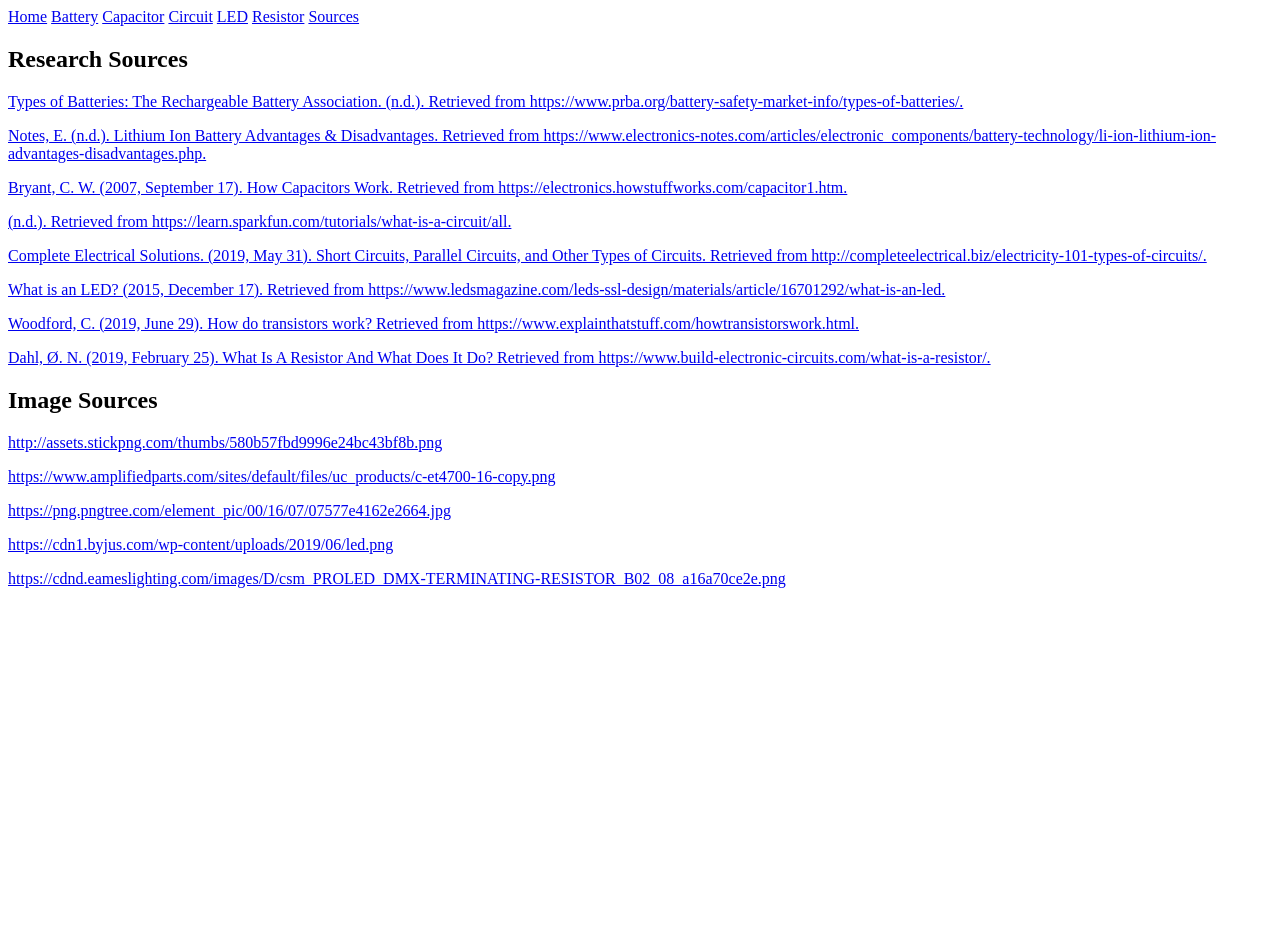
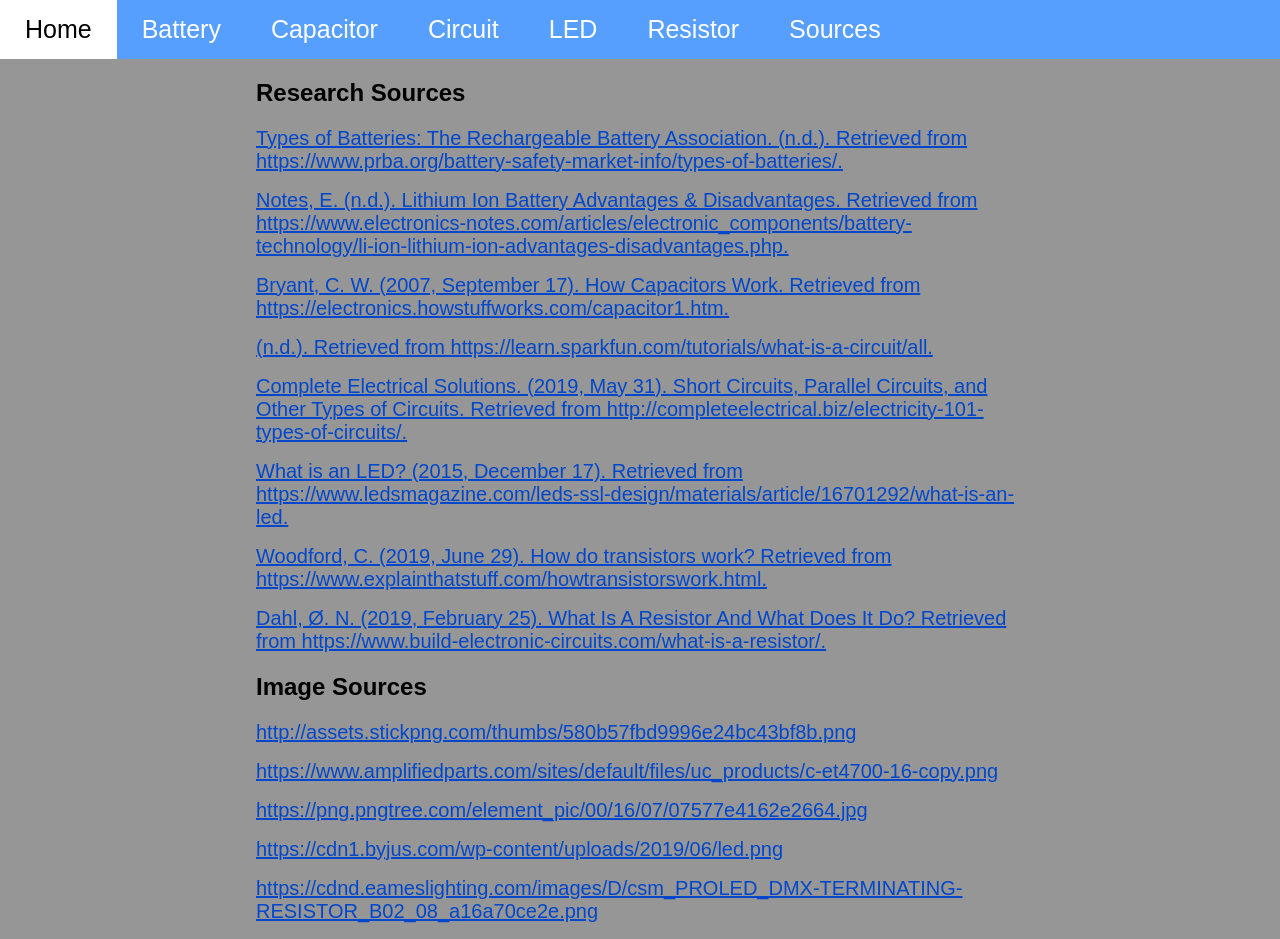
Before and after one commit to bruhrb/ics, a plain HTML site: page bibliography.html in a window 1280 px wide. Before the commit the page ends 800 px from the top, so only its background shows below. Drawn offline with Linux system fonts and the light colour scheme; files that its build step writes are made by us from their sources; the site is published under a folder, as on GitHub Pages, so addresses that start at the root find nothing.

Commit message:
Update bibliography.html

```diff
--- a/bibliography.html
+++ b/bibliography.html
@@ -4,17 +4,17 @@
     <meta charset="UTF-8">
     <title>Bibliography</title>
     <link rel="shortcut icon" type="image/x-icon" href="/images/fav.ico" />
-    <link rel="stylesheet" href="/css/css.css">
+    <link rel="stylesheet" href="home/css/css.css">
 </head>
 <body>
     <div class="nav-bar">
-        <a href = "/">Home</a>
-        <a href = "/battery.html">Battery</a>
-        <a href = "/capacitor.html">Capacitor</a>
-        <a href = "/circuit.html">Circuit</a>
-        <a href = "/led.html">LED</a>
-        <a href = "/resistor.html">Resistor</a>
-        <a href = "/bibliography.html">Sources</a>
+        <a href = "home/">Home</a>
+        <a href = "home/battery.html">Battery</a>
+        <a href = "home/capacitor.html">Capacitor</a>
+        <a href = "home/circuit.html">Circuit</a>
+        <a href = "home/led.html">LED</a>
+        <a href = "home/resistor.html">Resistor</a>
+        <a href = "home/bibliography.html">Sources</a>
     </div>
     <h2>Research Sources</h2>
     <p><a href = "https://www.prba.org/battery-safety-market-info/types-of-batteries/">Types of Batteries: The Rechargeable Battery Association. (n.d.). Retrieved from https://www.prba.org/battery-safety-market-info/types-of-batteries/.</a></p>
```
